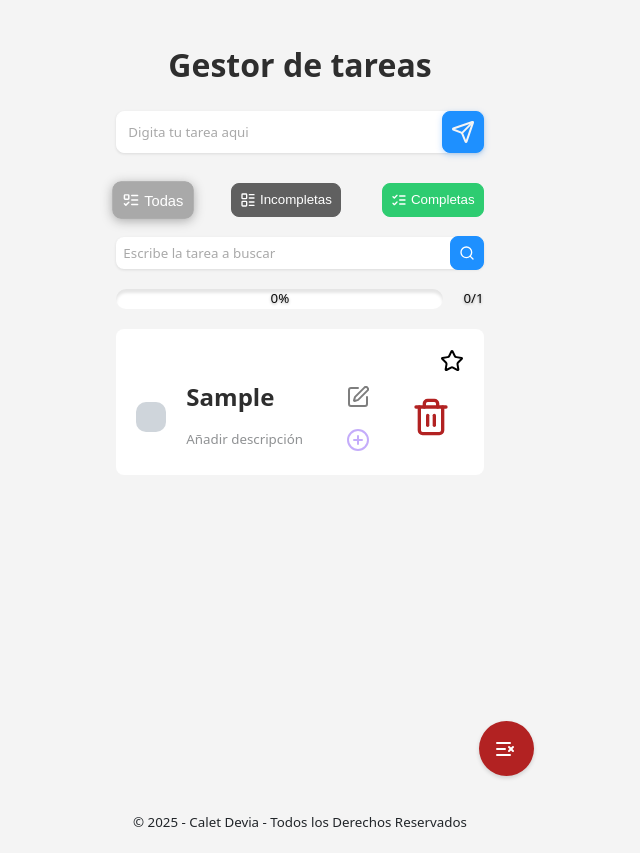
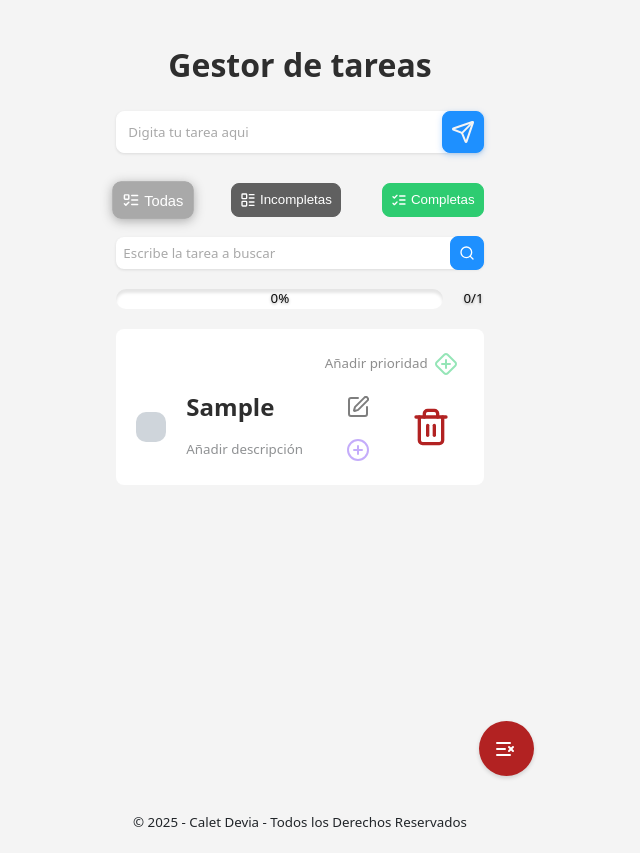
Before and after one commit to Ledtius/Task-Management-React, a React (Vite) app: page / in a window 1280 px wide. Both pictures are taken after typing "Sample" into the empty fields and a click on the button 802 px from the left and 131 px from the top of the page. Shown: the whole page, without its empty margins (340-980 px from the left). Built offline with nearby package versions, Linux system fonts and the light colour scheme.

Commit message:
Woking in the TaskPriority component

```diff
--- a/src/components/Task/TaskPriority.jsx
+++ b/src/components/Task/TaskPriority.jsx
@@ -1,9 +1,46 @@
-import { LucideStar } from "lucide-react";
+import { LucideStar, LucideDiamondPlus } from "lucide-react";
+import { useEffect, useState } from "react";
+import taskPriorityStyles from "../../styles/Task/TaskPriority.module.css";
 
 const TaskPriority = () => {
+  const [priorityStyles, setPriorityStyles] = useState({
+    showMessage: true,
+    showPriority: false,
+  });
+
+  const { showMessage, showPriority } = priorityStyles;
+
+  const handleMessage = () => {
+    setPriorityStyles({ showMessage: false, showPriority: true });
+  };
+
+  const handleHoverStyles = () => {};
+
+  const handleEnterMouse = (e) => {
+    console.log("Entro");
+    console.log(e.currentTarget.id);
+  };
   return (
-    <section>
-      <LucideStar />
+    <section className={taskPriorityStyles.prioritySection}>
+      {showMessage && (
+        <div className={taskPriorityStyles.btnMsg} onClick={handleMessage}>
+          <small className={taskPriorityStyles.msg}>Añadir prioridad</small>
+          <button className={taskPriorityStyles.btn}>
+            <LucideDiamondPlus className={taskPriorityStyles.Addicon} />
+          </button>
+        </div>
+      )}
+      {showPriority && (
+        <nav className={taskPriorityStyles.priorityNav}>
+          <LucideStar id="1" className={taskPriorityStyles.starIcon} />
+          <LucideStar
+            id="2"
+            className={taskPriorityStyles.starIcon}
+            onMouseEnter={handleEnterMouse}
+          />
+          <LucideStar id="3" className={taskPriorityStyles.starIcon} />
+        </nav>
+      )}{" "}
     </section>
   );
 };
--- a/src/styles/Task/TaskItem.module.css
+++ b/src/styles/Task/TaskItem.module.css
@@ -2,6 +2,7 @@
   width: var(--flex-width);
   min-height: 125.6px;
   display: flex;
+  gap: 1rem;
   align-items: center;
   flex-direction: column;
   padding: var(--padding);
--- a/src/styles/Task/TaskPriority.module.css
+++ b/src/styles/Task/TaskPriority.module.css
@@ -0,0 +1,58 @@
+.prioritySection {
+  display: flex;
+  align-items: center;
+  justify-content: flex-end;
+  width: 100%;
+  min-height: 3rem;
+  /* background-color: red; */
+}
+
+.btnMsg {
+  display: flex;
+  align-items: center;
+  /* gap: 2rem; */
+  opacity: 0.5;
+  transition: all 0.4s ease;
+  cursor: pointer;
+}
+
+.msg {
+  color: var(--color-text-input);
+}
+
+.btn {
+  background-color: transparent;
+  border: none;
+  display: flex;
+  align-items: center;
+}
+
+.Addicon {
+  stroke: var(--color-bg-completed);
+}
+
+.btnMsg:hover {
+  opacity: 1;
+  transform: scale(1.04);
+}
+
+.priorityNav {
+  width: 100%;
+  display: flex;
+  align-items: center;
+  justify-content: flex-end;
+  cursor: pointer;
+}
+
+.starIcon {
+  stroke: gold;
+  fill: gold;
+  width: 2rem;
+  height: 2rem;
+  opacity: 0.5;
+  transition: opacity 0.4s ease;
+}
+
+.starIcon:nth-child(1):hover ~ .starIcon {
+  opacity: 1;
+}
```
